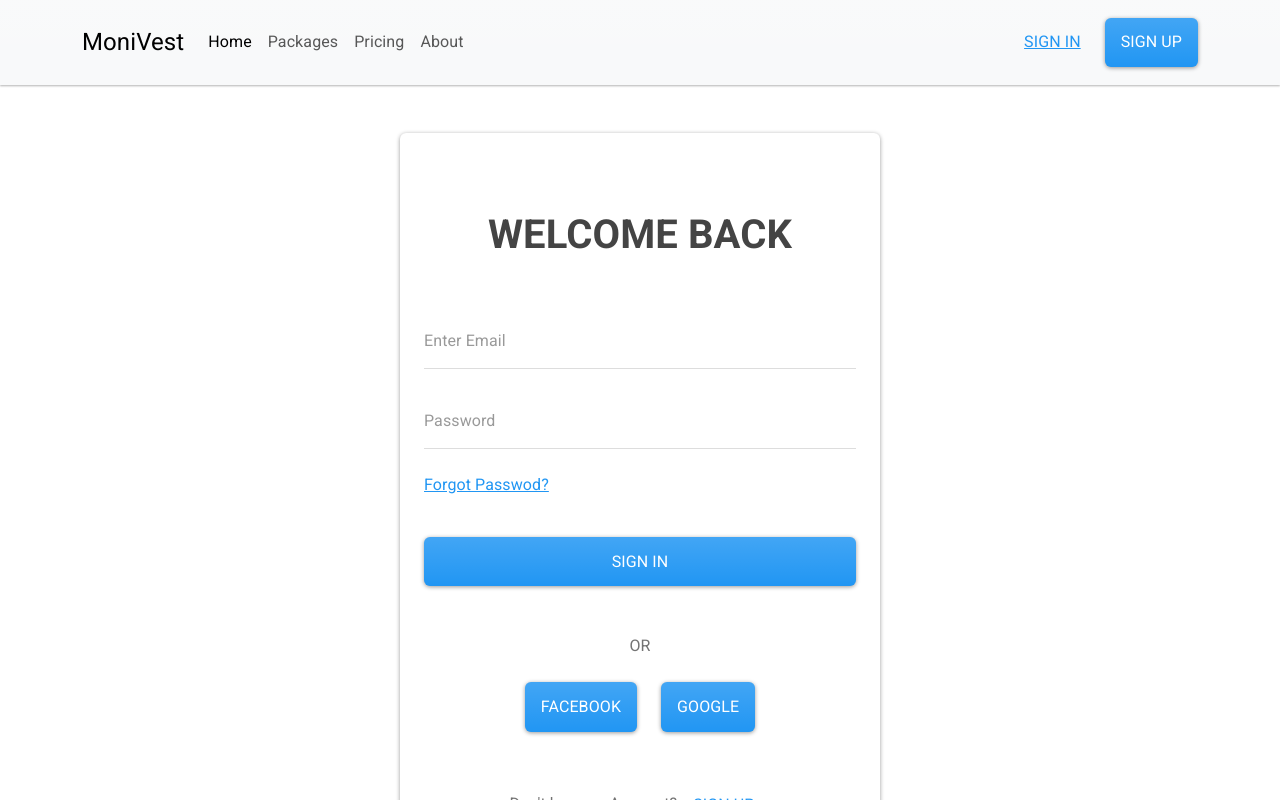
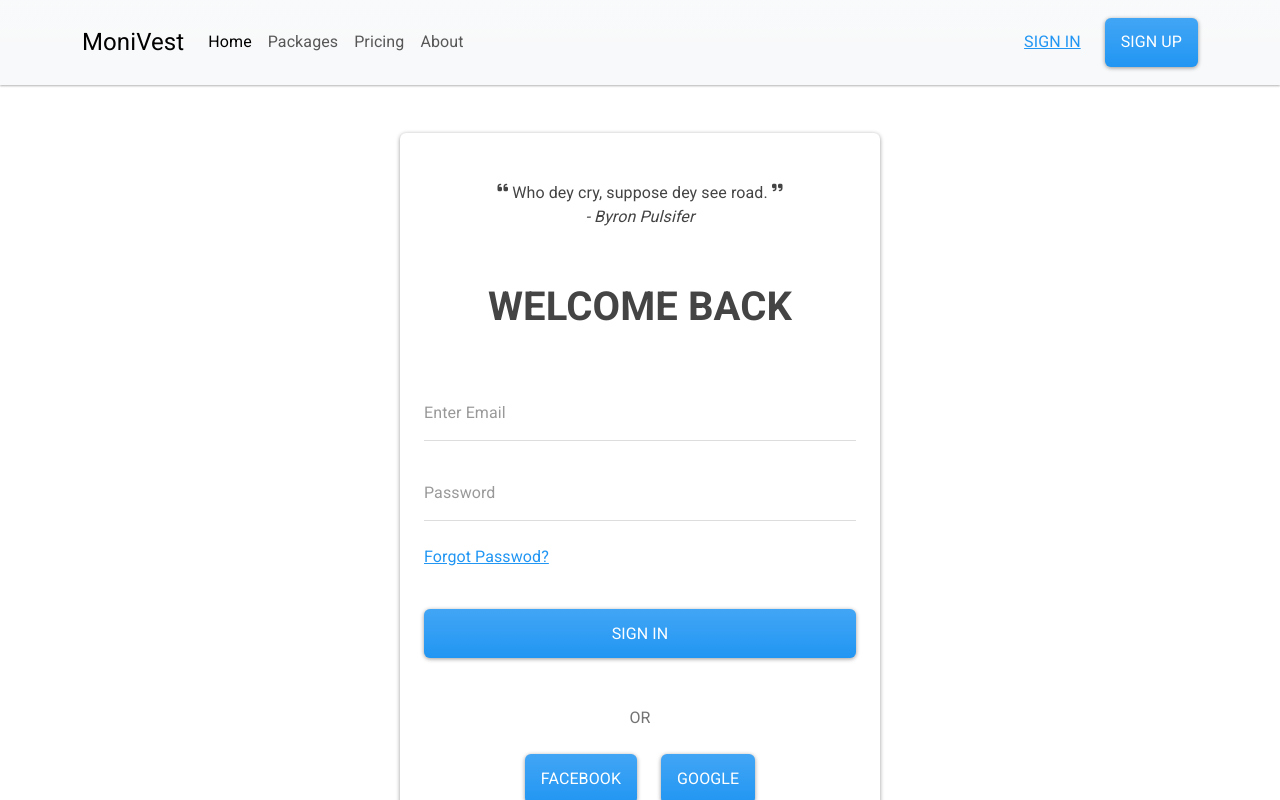
Before and after one commit to Mikael-duru/monivest, a React (Create React App) app: page /login in a window 1280 px wide. Shown: the top 800 px of the page. Built offline with nearby package versions, Linux system fonts and the light colour scheme.

Commit message:
add quotes files and  functionality

```diff
--- a/public/index.html
+++ b/public/index.html
@@ -25,6 +25,7 @@
       Learn how to configure a non-root public URL by running `npm run build`.
     -->
     <title>React App</title>
+    <link rel="stylesheet" href="https://cdnjs.cloudflare.com/ajax/libs/font-awesome/6.2.1/css/all.min.css" integrity="sha512-MV7K8+y+gLIBoVD59lQIYicR65iaqukzvf/nwasF0nqhPay5w/9lJmVM2hMDcnK1OnMGCdVK+iQrJ7lzPJQd1w==" crossorigin="anonymous" referrerpolicy="no-referrer" />
   </head>
   <body>
     <noscript>You need to enable JavaScript to run this app.</noscript>
--- /dev/null
+++ b/src/component/Quotes.jsx
@@ -0,0 +1,36 @@
+import { Component } from "react";
+import quotesArray from "./QuotesBase";
+
+
+class RandomQuotes extends Component{
+
+  constructor(){
+      super()
+      this.state= {
+          quote: quotesArray[0].quote,
+          author: quotesArray[0].author,
+      };
+  }
+
+  componentDidMount = () => {
+    setInterval(() => {
+      const randomNumber = Math.floor(Math.random() * quotesArray.length);
+      this.setState({
+          quote: quotesArray[randomNumber].quote,
+          author: quotesArray[randomNumber].author
+      });
+    }, 3000);
+  }
+
+  render(){
+    const { quote, author } = this.state
+    return(
+      <div className="mx-auto text-center mt-5 px-4">
+        <sup><i class="fa fa-quote-left" /></sup> {quote} <sup><i class="fa fa-quote-right" /></sup><br />
+        <em>- {author}</em>
+      </div>
+    )
+  }
+}
+
+export default RandomQuotes;
--- /dev/null
+++ b/src/component/QuotesBase.jsx
@@ -0,0 +1,64 @@
+const quotesArray =[
+	{
+  "quote": "I am not lazy; I just rest before I get tired",
+  "author": "Thomas Edison"
+  },
+  {
+  "quote": "You can observe a lot just by watching.",
+  "author": "Yogi Berra"
+  },
+  {
+  "quote": "hustle oh!! Make you no come dey explain the nutritional value of stale soup to your children!",
+  "author": "Abraham Lincoln"
+  },
+  {
+  "quote": "Difficulties increase the nearer we get to the goal. Na lie",
+  "author": "Johann Wolfgang von Goethe"
+  },
+  {
+  "quote": "Fate is in your hands and no one else",
+  "author": "Byron Pulsifer"
+  },
+  {
+  "quote": "I haven't spoken to my wife in years, I didn't want to interrupt her.",
+  "author": "Lao Tzu"
+	},
+  {
+	"quote": "See finish, no dey age limit",
+	"author": "Carl Sandburg"
+	},
+  {
+	"quote": "Who give up, ne em fuck up.",
+	"author": "Aristotle"
+	},
+  {
+	"quote": "Life hard, try dey find time flex",
+	"author": "Yogi Berra"
+	},
+  {
+	"quote": "Follow who know road",
+	"author": "Margaret Sangster"
+	},
+  {
+	"quote": "Crying a lot does not give you peace of mind.",
+	"author": "Buddha"
+	},
+  {
+	"quote": "Who dey cry, suppose dey see road.",
+	"author": "Byron Pulsifer"
+	},
+  {
+	"quote": "We can only learn to love by loving.",
+	"author": "Iris Murdoch"
+	},
+  {
+	"quote": "We no dey motivate for here.",
+	"author": "Karen Clark"
+	},
+  {
+	"quote": "Life no hard reach as you see am.",
+	"author": "Wayne Dyer"
+  }
+]
+
+export default quotesArray;
--- a/src/pages/Login.jsx
+++ b/src/pages/Login.jsx
@@ -1,6 +1,7 @@
 import React, { useState } from 'react';
 import { Link } from 'react-router-dom';
 import ShowAlert from '../component/ShowAlert';
+import Quotes from '../component/Quotes'
 
 function Register() {
   const [email, setEmail] = useState('');
@@ -37,9 +38,10 @@ function Register() {
   return (
     <section className='container my-5'>
       <div className="card mx-auto" style={{maxWidth: '30rem'}}>
+        <Quotes />
         <form action="" className='p-4' onSubmit={handleSubmit}>
           <fieldset>
-            <legend className='fs-1 lead text-center fw-bold mb-5 mt-5'>WELCOME BACK</legend>
+            <legend className='fs-1 lead text-center fw-bold mb-5 mt-4'>WELCOME BACK</legend>
             <div className="form-group  mt-4">
               <input type="email" className="form-control" id="LoginInputEmail" aria-describedby="emailHelp" placeholder="Enter Email" value={email} onChange={handleChangeEmail} />
             </div>
```
